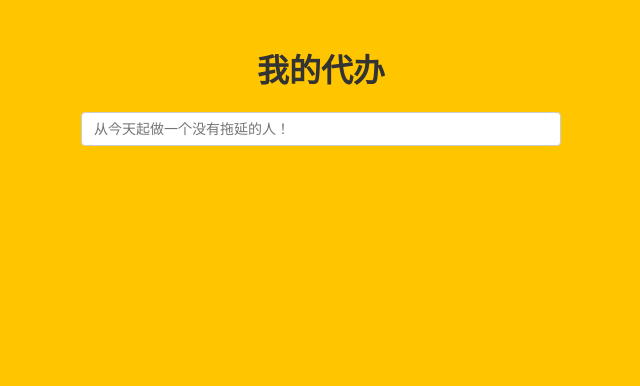
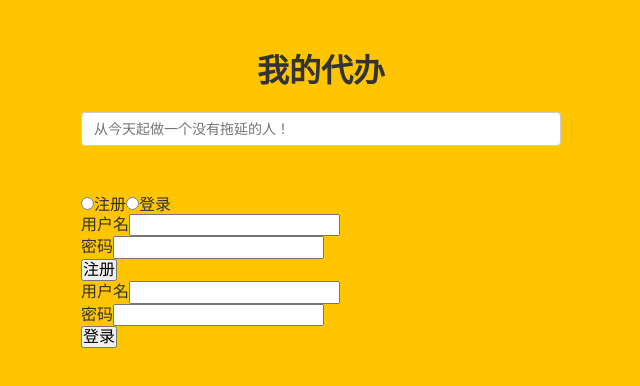
Before and after one commit to baixiaoji/react-todoList, a React (Create React App) app: page / in a window 1280 px wide. Shown: the top 386 px of the page, without its empty margins (319-959 px from the left). Built offline with nearby package versions, Linux system fonts and the light colour scheme.

Commit message:
新建了登录组件了

```diff
--- a/src/App.js
+++ b/src/App.js
@@ -4,7 +4,7 @@ import "./reset.css"
 import './App.css';
 import TodoInput from "./TodoInput"
 import TodoItem from "./TodoItem"
-
+import UserDialog from "./UserDialog"
 
 class App extends Component {
   constructor(props){
@@ -40,6 +40,7 @@ class App extends Component {
         <ol className="todoList">
           {todos}
         </ol>
+        <UserDialog />
       </div>
     );
   }
--- /dev/null
+++ b/src/UserDialog.js
@@ -0,0 +1,46 @@
+import React, {Component} from "react"
+
+export default class UserDialog extends Component{
+    render(){
+        return (
+            <div className="UserDialog-Wrapper">
+                <div className="UserDialog">
+                    <nav>
+                        <input type="radio"/>注册
+                        <input type="radio"/>登录
+                    </nav>
+                    <div className="panes">
+                        <form className="signUP">
+                            {/*注册*/}
+                            <div className="row">
+                                <label>用户名</label>
+                                <input type="text"/>
+                            </div>
+                            <div className="row">
+                                <label>密码</label>
+                                <input type="text"/>
+                            </div>
+                            <div className="row actions">
+                                <button type="submit">注册</button>
+                            </div>
+                        </form>
+                        <form className="signIn">
+                            {/*登录*/}
+                            <div className="row">
+                                <label>用户名</label>
+                                <input type="text"/>
+                            </div>
+                            <div className="row">
+                                <label>密码</label>
+                                <input type="text"/>
+                            </div>
+                            <div className="row actions">
+                                <button type="submit">登录</button>
+                            </div>
+                        </form>
+                    </div>
+                </div>
+            </div>
+        )
+    }
+}
```
